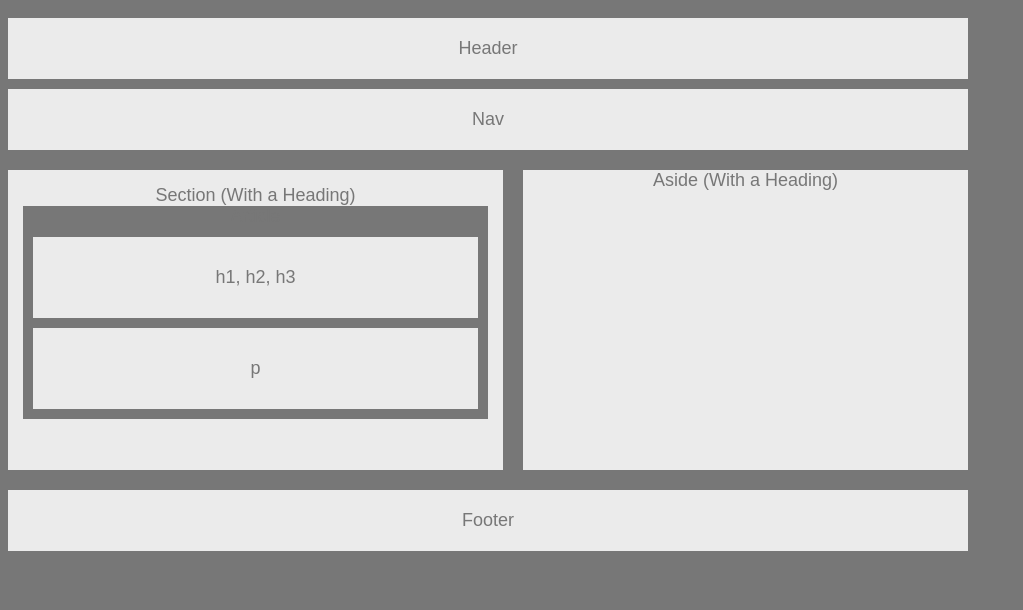
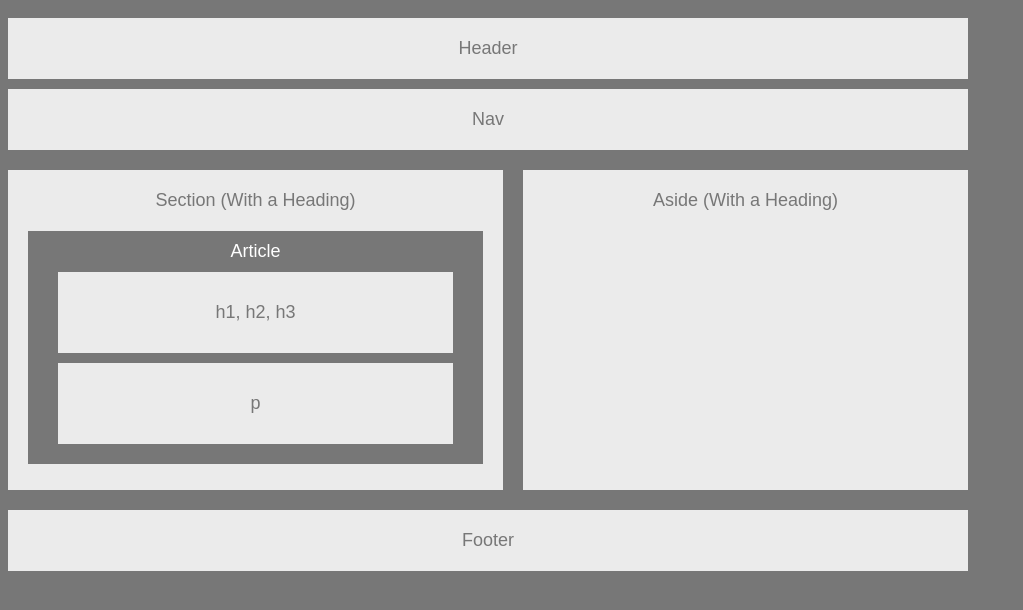
Before and after one commit to cameronhemstreet/HW-Wireframe, a plain HTML site: page HW-Portfolio/index.html in a window 1280 px wide. Shown: the whole page, without its empty margins (0-1023 px from the left). Drawn offline with Linux system fonts and the light colour scheme.

Commit message:
fixed float and margins

```diff
--- a/HW-Portfolio/style.css
+++ b/HW-Portfolio/style.css
@@ -5,7 +5,7 @@
     overflow: auto;
 }
 body {
-    font-family: 'Arial', 'Helvetica Neue', Helvetica, sans-serif;
+    font-family: Arial, Helvetica Neue, Helvetica, sans-serif;
     color: #777;
     background: #777;
     font-size: 18px;
@@ -28,34 +28,38 @@ body {
 }
 .sectionwh {
     margin-top: 20px;
-    padding: 15px;
+    padding: 20px;
     width: 495px;
-    height: 300px;
+    height: 320px;
     background: #ebebeb;
     overflow: auto;
     float: left;
     margin-right: 20px;
 }
 .Article {
-    color: #777;
+    margin-top: 20px;
+    color: white;
     background: #777;
+    padding: 10px 0px;
+    margin-bottom: 10px;
 }
 .h1h2h3 {
-    margin: 10px 10px;
+    margin: 10px 30px;
     padding: 30px;
     background: #ebebeb;
     color: #777;
 }
 .pbody {
-    margin: 10px 10px;
+    margin: 10px 30px;
     padding: 30px;
     background: #ebebeb;
     color: #777;
 }
 .Asidewh {
+    padding-top: 20px;
     float: left;
     width: 445px;
-    height: 300px;
+    height: 320px;
     margin-top: 20px;
     background: #ebebeb;
 }
```
